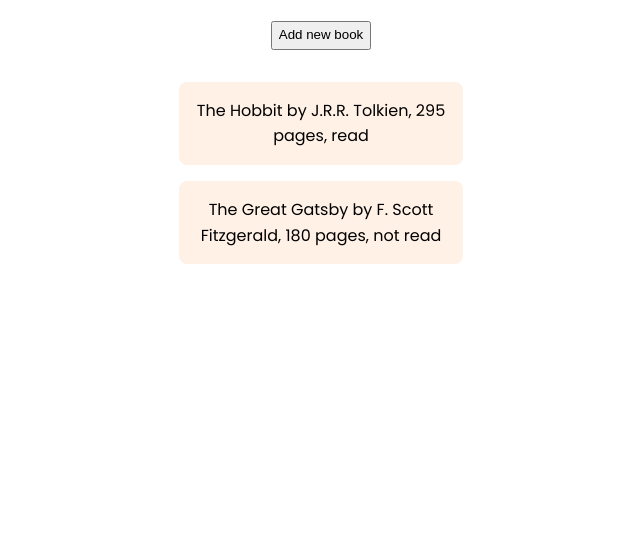
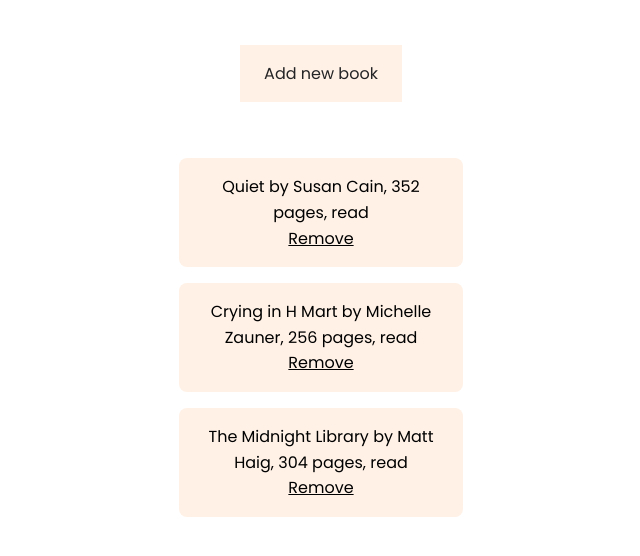
Before and after one commit to erin-yl/javascript-exercises, a plain HTML site: page library/index.html in a window 1280 px wide. Shown: the part 96-652 px from the top of the page, without its empty margins (319-959 px from the left). Drawn offline with Linux system fonts and the light colour scheme.

Commit message:
Add remove option

```diff
--- a/library/index.html
+++ b/library/index.html
@@ -16,13 +16,13 @@
       <h2>Book Information</h2>
       <p id="errorMsg"></p>
 
+      <label for="title">Title:</label>
+      <input type="text" id="title" name="title" required>
+
       <label for="author">Author:</label>
       <input type="text" id="author" name="author" required>
 
-      <label for="title">Title:</label>
-      <input type="text" id="title" name="title" required>
-
-      <label for="pages">Page number:</label>
+      <label for="pages">Pages:</label>
       <input type="number" id="pages" name="pages" required>
 
       <fieldset>
--- a/library/script.js
+++ b/library/script.js
@@ -1,7 +1,7 @@
 const container = document.querySelector("#container");
 const form = document.querySelector("form");
-const showDialog = document.getElementById("showDialog");
-const bookDialog = document.getElementById("bookDialog");
+const showDialog = document.querySelector("#showDialog");
+const bookDialog = document.querySelector("#bookDialog");
 const confirmBtn = bookDialog.querySelector("#confirmBtn");
 const cancelBtn = bookDialog.querySelector("#cancelBtn");
 const myLibrary = [];
@@ -16,7 +16,7 @@
   this.pages = pages;
   this.readStatus = readStatus;
   this.id = crypto.randomUUID();
-  this.displayInfo = function () {
+  this.showBookInfo = function () {
     return `${this.title} by ${this.author}, ${this.pages} pages, ${this.readStatus}`;
   }
 }
@@ -24,9 +24,19 @@
 function addBookToLibrary(title, author, pages, readStatus) {
   const myLibrary = new Book(title, author, pages, readStatus);
   const bookDiv = document.createElement("div");
-  bookDiv.classList.add("book");
+  const removeBtn = document.createElement("span");
+
+  bookDiv.textContent = myLibrary.showBookInfo();
+  bookDiv.classList.add("card");
+  removeBtn.textContent = "Remove";
+  removeBtn.classList.add("remove");
+
+  bookDiv.appendChild(removeBtn);
   container.appendChild(bookDiv);
-  bookDiv.textContent = myLibrary.displayInfo();
+
+  removeBtn.addEventListener("click", () => {
+    container.removeChild(bookDiv);
+  });
 }
 
 showDialog.addEventListener("click", () => {
@@ -53,5 +63,6 @@
   event.preventDefault();
 });
 
-addBookToLibrary("The Hobbit", "J.R.R. Tolkien", 295, "read");
-addBookToLibrary("The Great Gatsby", "F. Scott Fitzgerald", 180, "not read");
+addBookToLibrary("Quiet", " Susan Cain", 352, "read");
+addBookToLibrary("Crying in H Mart", "Michelle Zauner", 256, "read");
+addBookToLibrary("The Midnight Library", "Matt Haig", 304, "read");
--- a/library/style.css
+++ b/library/style.css
@@ -37,7 +37,7 @@
   color: #242325;
 }
 
-.button {
+button {
   font-family: var(--font-primary);
   font-weight: 300;
   background-color: #fff1e6;
@@ -48,7 +48,7 @@
   margin: 24px;
 }
 
-.button:hover {
+button:hover {
   background-color: #ffe8d6;
   transition-duration: 0.2s;
 }
@@ -60,7 +60,7 @@
   width: 300px;
 }
 
-.book {
+.card {
   background-color: #fff1e6;
   border-radius: 8px;
   padding: 16px;
@@ -68,3 +68,8 @@
   width: 300px;
   text-align: center;
 }
+
+.remove {
+  display: block;
+  text-decoration: underline;
+}
```
